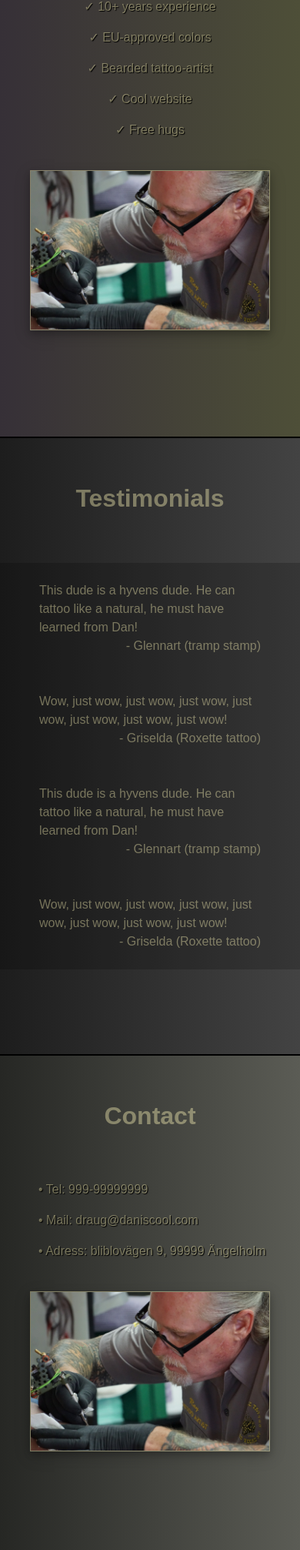
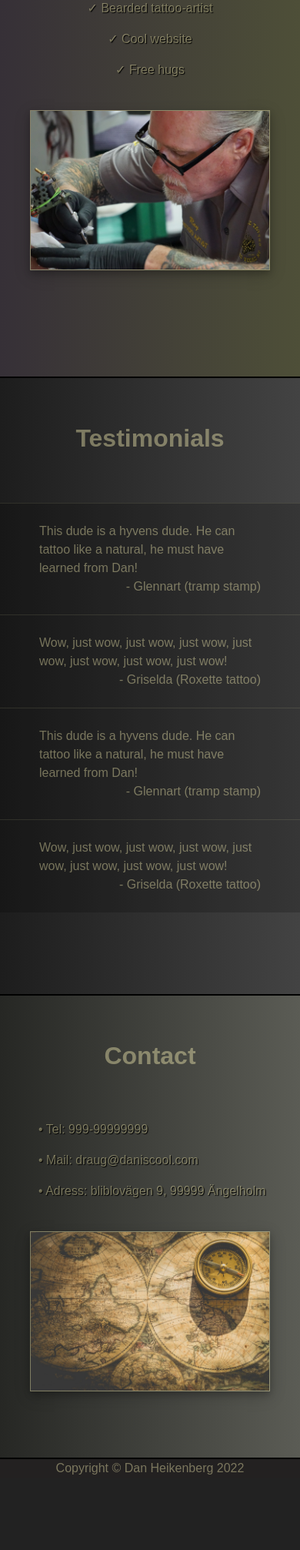
Before and after one commit to dawnbanawn/dawnbanawn.github.io, a PHP site: page /Project_05_J-Tattoo/index.html in a window 390 px wide. Shown: the part 1320-3333 px from the top of the page at 77% size. After the commit the page ends 3235 px from the top, so only its background shows below. Run offline with PHP 8.4, Linux system fonts and the light colour scheme; some libraries are stand-ins or nearby versions.

Commit message:
First ok version of website
Smaller adjustments

```diff
--- a/Project_05_J-Tattoo/index.html
+++ b/Project_05_J-Tattoo/index.html
@@ -327,7 +327,7 @@
                 <div class="col-md-8 mx-auto text-center">
                   <img
                     class="aboutImg img-fluid"
-                    src="images/img2.jpg"
+                    src="images/img4.jpg"
                     alt="about image"
                   />
                 </div>
--- a/Project_05_J-Tattoo/style.css
+++ b/Project_05_J-Tattoo/style.css
@@ -204,6 +204,7 @@
   color: rgba(254, 248, 185, 0.4);
   text-align: left;
   background-color: rgba(0, 0, 0, 0.2);
+  border-top: 1px solid rgba(254, 248, 185, 0.1);;
 }
 .testimonialsText p{
   width: 80%;
@@ -373,3 +374,39 @@
   text-align: center;
   margin-bottom: 15px;
 }
+@media only screen and (max-width: 1300px) {
+  #contact {
+    height: 800px;
+  }
+}
+@media only screen and (max-width: 1200px) {
+  #contact {
+    height: 700px;
+  }
+}
+@media only screen and (max-width: 900px) {
+  #contact {
+    height: 600px;
+  }
+}
+@media only screen and (max-width: 780px) {
+  #contact {
+    height: 800px;
+  }
+}
+@media only screen and (max-width: 650px) {
+  #contact {
+    height: 700px;
+  }
+}
+@media only screen and (max-width: 500px) {
+  #contact {
+    height: 600px;
+  }
+}
+.item img{
+  width: 85%;
+  margin: 0 10px;
+  border: 1px solid rgba(254, 248, 185, 0.4);
+  box-shadow: 0 4px 8px 0 rgba(0, 0, 0, 0.2), 0 6px 20px 0 rgba(130, 130, 130, 0.19);
+}
```
Also changed, not shown: Project_05_J-Tattoo/images/img4.jpg (added).
